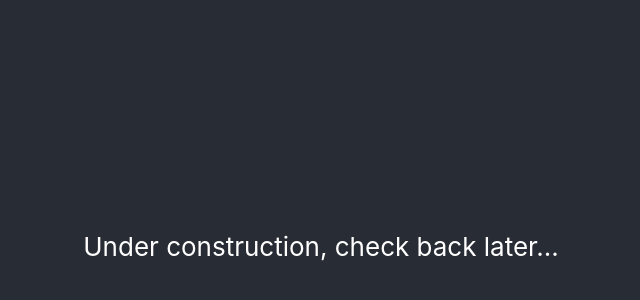
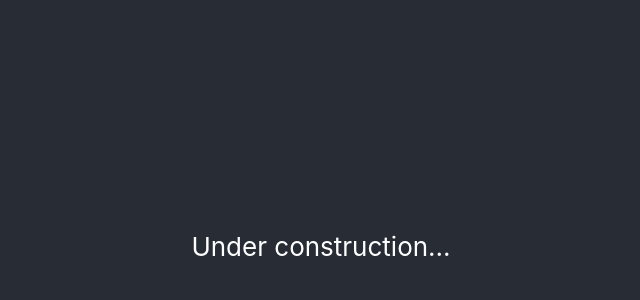
Before and after one commit to dvptl68/dvptl68.github.io, a React (Create React App) app: page / in a window 1280 px wide. Shown: the part 154-454 px from the top of the page, without its empty margins (319-959 px from the left). Built offline with nearby package versions, Linux system fonts and the light colour scheme; the HTML template or start-up script is replaced by a standard one.

Commit message:
Test ci/cd

```diff
--- a/src/App.tsx
+++ b/src/App.tsx
@@ -5,7 +5,7 @@ function App() {
     <div className="App">
       <header className="App-header">
         <p>
-          Under construction, check back later...
+          Under construction...
         </p>
       </header>
     </div>
```
